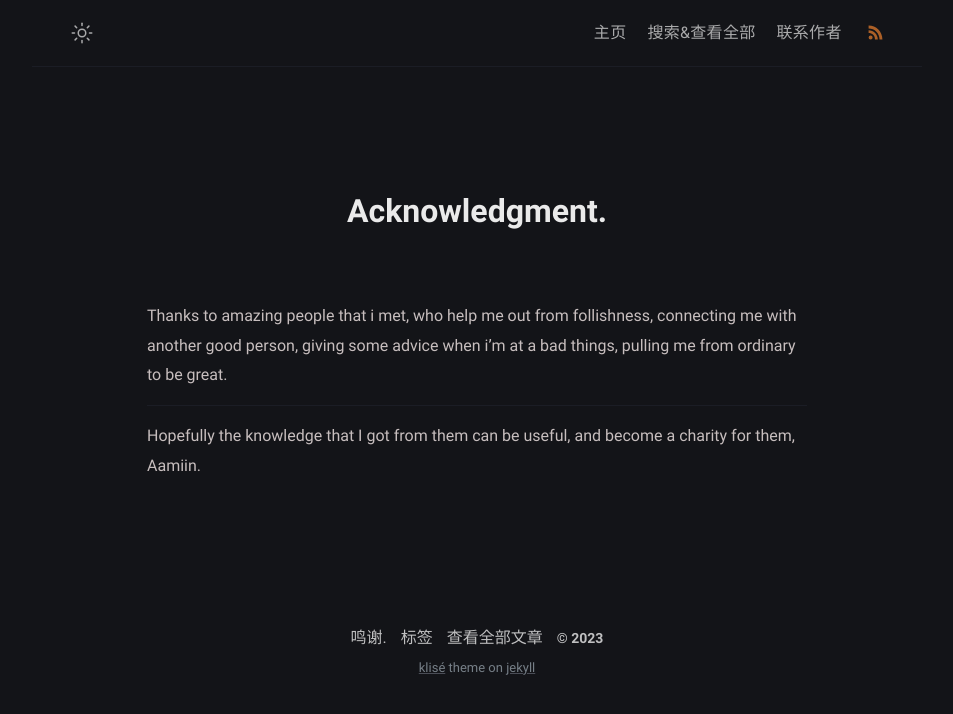
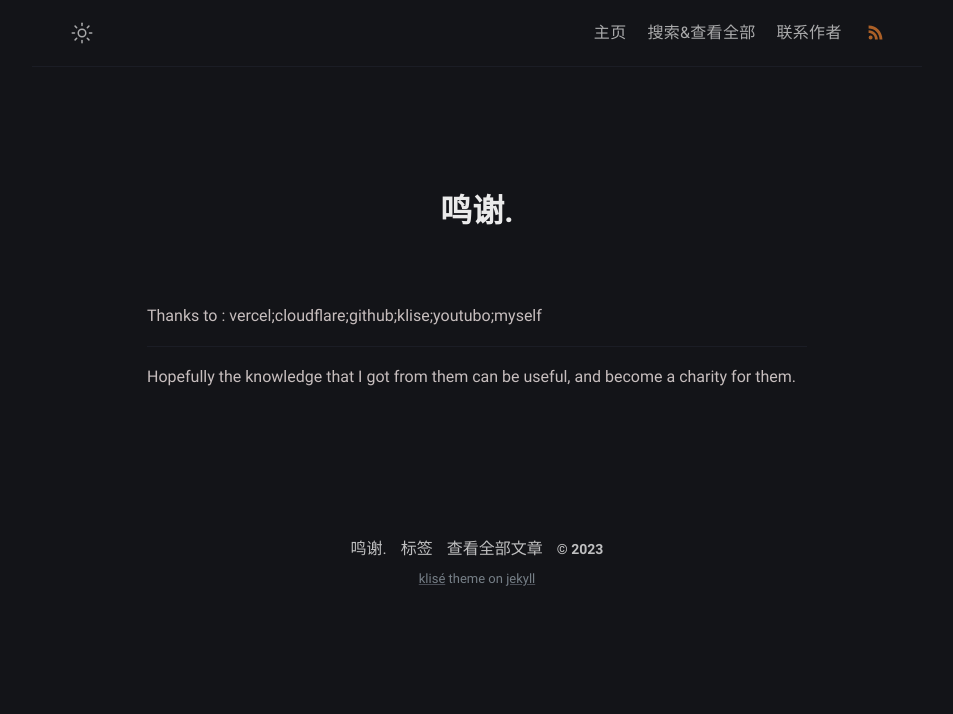
Before and after one commit to hello-lisai/hello-lisai-blog, a Jekyll site: the page built from thanks.md, in a window 1280 px wide. Shown: the top 714 px of the page, without its empty margins (163-1116 px from the left). Built offline with Jekyll 4.4.1, drawn with Linux system fonts in a browser that asks for light colours.

Commit message:
Update thanks.md

```diff
--- a/thanks.md
+++ b/thanks.md
@@ -1,13 +1,14 @@
 ---
-title: Acknowledgment
+title: 鸣谢
 permalink: /thanks/
 layout: page
 excerpt: Thanks to amazing people that i met, who help me out from follishness, connecting me with another good person, giving some advice when i'm at a bad things, pulling me from ordinary to be great.
 comments: false
 ---
 
-Thanks to amazing people that i met, who help me out from follishness, connecting me with another good person, giving some advice when i'm at a bad things, pulling me from ordinary to be great.
+Thanks to :
+vercel;cloudflare;github;klise;youtubo;myself
 
 <hr>
 
-Hopefully the knowledge that I got from them can be useful, and become a charity for them, Aamiin.
+Hopefully the knowledge that I got from them can be useful, and become a charity for them.
```
